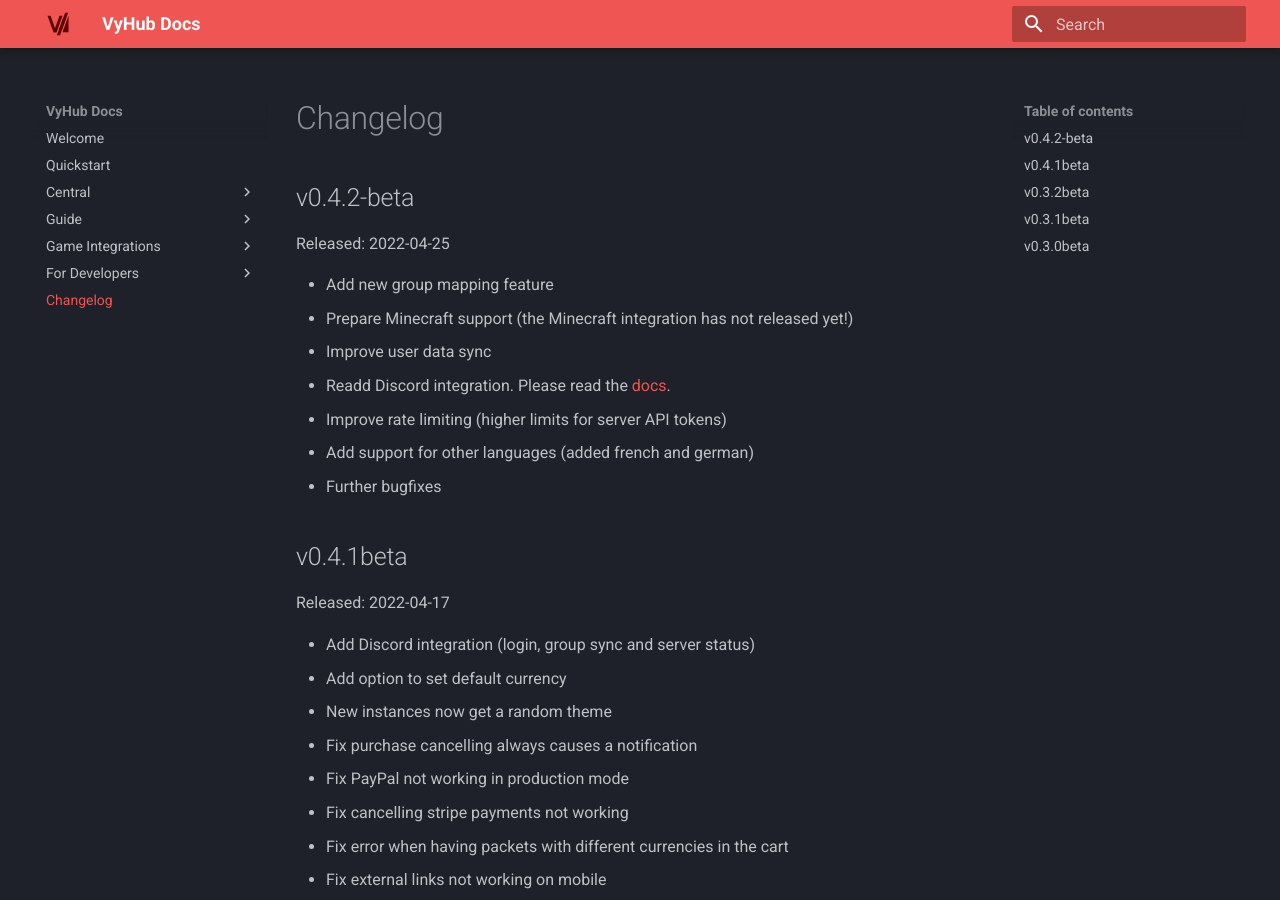
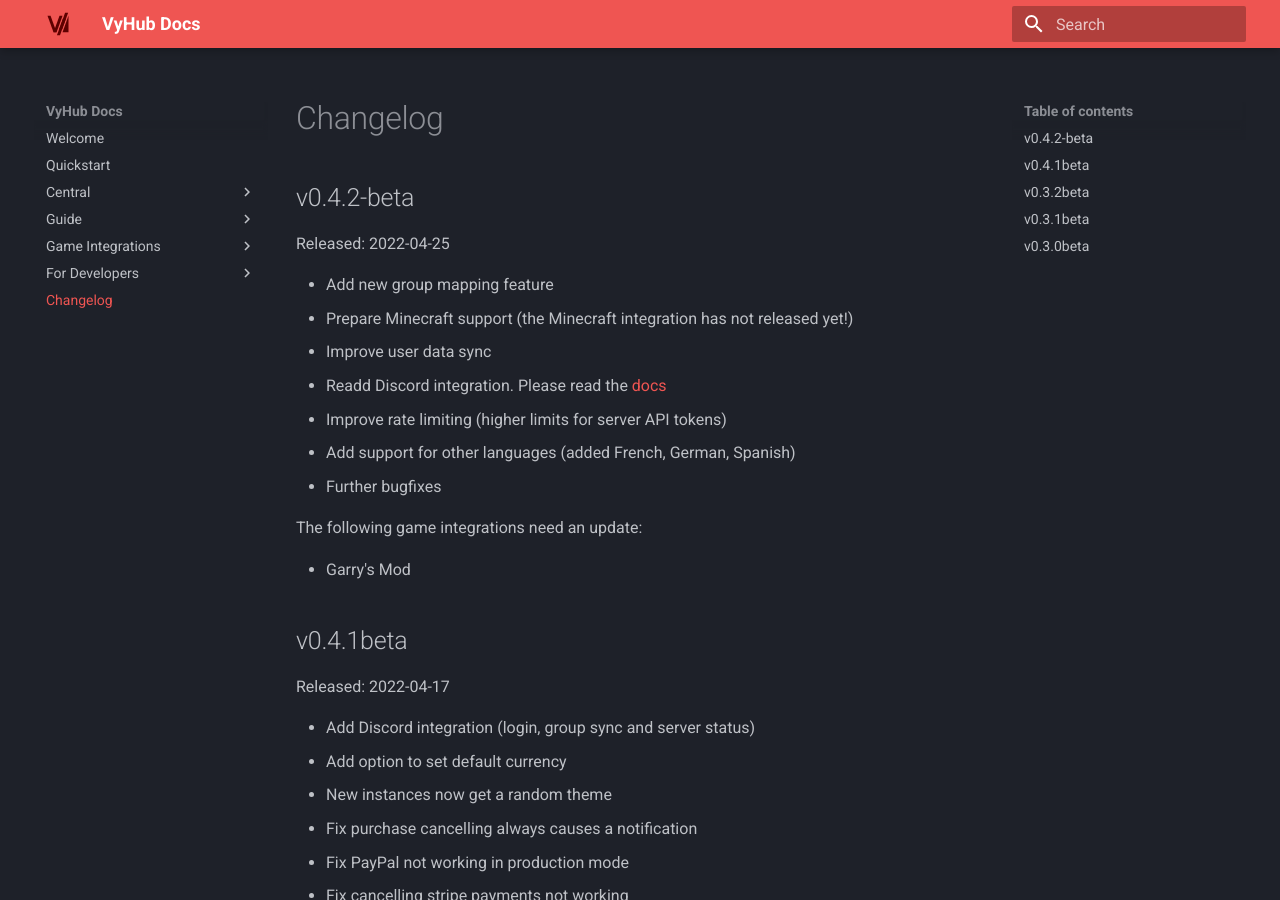
Before and after one commit to nyx-project/vyhub-documentation, an MkDocs documentation site: the page built from docs/changelog.md, in a window 1280 px wide and 900 px high. Built offline with MkDocs 1.6.1 and Material for MkDocs 9.7.7, drawn with Linux system fonts in a browser that asks for light colours; the version menu is left out.

```diff
--- a/docs/changelog.md
+++ b/docs/changelog.md
@@ -6,10 +6,14 @@
 - Add new group mapping feature
 - Prepare Minecraft support (the Minecraft integration has not released yet!)
 - Improve user data sync
-- Readd Discord integration. Please read the [docs](game/discord.md).
+- Readd Discord integration. Please read the [docs](game/discord.md)
 - Improve rate limiting (higher limits for server API tokens)
-- Add support for other languages (added french and german)
+- Add support for other languages (added French, German, Spanish)
 - Further bugfixes
+
+The following game integrations need an update:
+
+- Garry's Mod
 
 ## v0.4.1beta
 Released: 2022-04-17
```
Also changed, not shown: docs/game/discord.md (+8 -8 lines).
